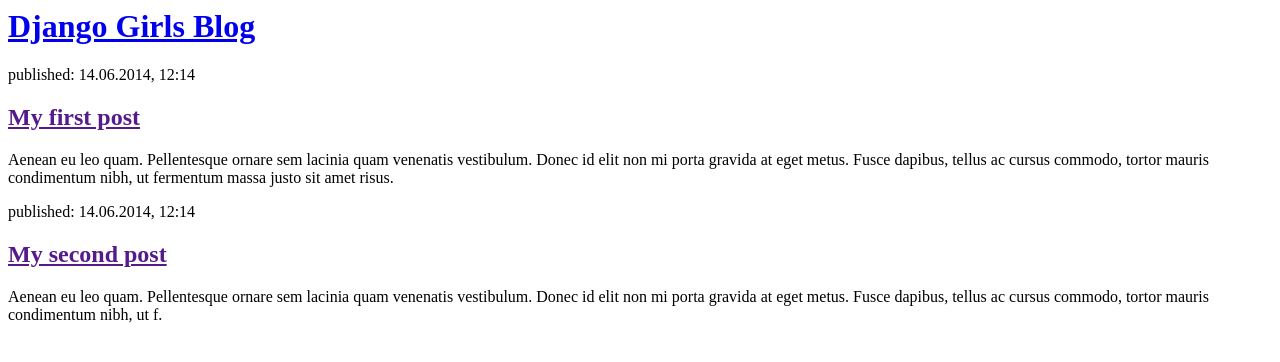
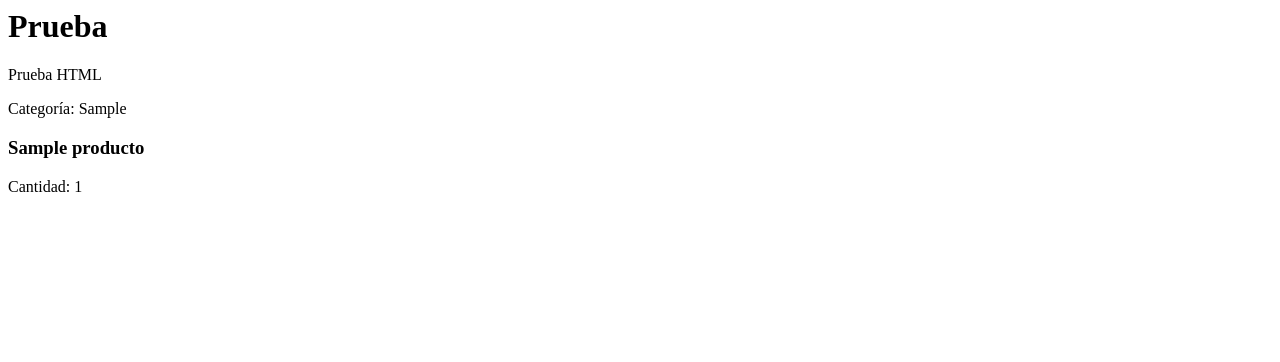
Before and after one commit to tomyquint/proyecto-programacion, a Django app: template stock_control/templates/stock_control/lista_productos.html in a window 1280 px wide. Shown: the top 362 px of the page. Run offline with Django 3.2, Linux system fonts and the light colour scheme; the template is opened without the code that fills it: values that come from a table or form of the project are taken from there, others are empty; tables that the repository leaves empty hold one stand-in row (values such as "Sample post"); parts of the project's set-up code (start-up, migrations or seed data) failed here and were passed over.

Commit message:
HTML modificado.

```diff
--- a/stock_control/models.py
+++ b/stock_control/models.py
@@ -2,19 +2,11 @@ from django.db import models
 
 # Create your models here.
 class Producto(models.Model):
-    category = models.CharField(max_length=50, blank=True, null=True)
-    item_name = models.CharField(max_length=50, blank=True, null=True)
-    quantity = models.IntegerField(default='0', blank=True, null=True)
-    receive_quantity = models.IntegerField(default='0', blank=True, null=True)
-    receive_by = models.CharField(max_length=50, blank=True, null=True)
-    issue_quantity = models.IntegerField(default='0', blank=True, null=True)
-    issue_by = models.CharField(max_length=50, blank=True, null=True)
-    issue_to = models.CharField(max_length=50, blank=True, null=True)
-    phone_number = models.CharField(max_length=50, blank=True, null=True)
-    created_by = models.CharField(max_length=50, blank=True, null=True)
-    reorder_level = models.IntegerField(default='0', blank=True, null=True)
-    last_updated = models.DateTimeField(auto_now_add=False, auto_now=True)
-    export_to_CSV = models.BooleanField(default=False)
+    categoría = models.CharField(max_length=50, blank=True, null=True)
+    marca = models.CharField(max_length=50, blank=True, null=True)
+    nombre = models.CharField(max_length=50, blank=True, null=True)
+    cantidad = models.IntegerField(default='0', blank=True, null=True)
+    código = models.BigIntegerField(max_length=13, blank=True, null=True)
 
     def __str__(self):
-        return self.item_name + str(self.quantity)
+        return self.nombre + ": " + str(self.cantidad) + " unidades"
--- a/stock_control/templates/stock_control/lista_productos.html
+++ b/stock_control/templates/stock_control/lista_productos.html
@@ -1,22 +1,18 @@
 <html>
     <head>
-        <title>Django Girls blog</title>
+        <title>Proyecto de Programación</title>
     </head>
     <body>
         <div>
-            <h1><a href="/">Django Girls Blog</a></h1>
-        </div>
-
-        <div>
-            <p>published: 14.06.2014, 12:14</p>
-            <h2><a href="">My first post</a></h2>
-            <p>Aenean eu leo quam. Pellentesque ornare sem lacinia quam venenatis vestibulum. Donec id elit non mi porta gravida at eget metus. Fusce dapibus, tellus ac cursus commodo, tortor mauris condimentum nibh, ut fermentum massa justo sit amet risus.</p>
-        </div>
-
-        <div>
-            <p>published: 14.06.2014, 12:14</p>
-            <h2><a href="">My second post</a></h2>
-            <p>Aenean eu leo quam. Pellentesque ornare sem lacinia quam venenatis vestibulum. Donec id elit non mi porta gravida at eget metus. Fusce dapibus, tellus ac cursus commodo, tortor mauris condimentum nibh, ut f.</p>
+            <h1>Prueba</h1>
+            <p>Prueba HTML</p>
+            {% for producto in productos %}
+                <div>
+                    <p> Categoría: {{ producto.categoría }}</p>
+                    <h3>{{ producto.nombre }}</h3>
+                    <p>Cantidad: {{ producto.cantidad|linebreaksbr }}</p>
+                </div>
+            {% endfor %}
         </div>
     </body>
 </html>
--- a/stock_control/views.py
+++ b/stock_control/views.py
@@ -1,5 +1,7 @@
 from django.shortcuts import render
+from .models import Producto
 
 # Create your views here.
 def lista_productos(request):
-    return render(request, 'stock_control/lista_productos.html', {})
+    productos = Producto.objects.all()
+    return render(request, 'stock_control/lista_productos.html', {'productos': productos})
```
Also changed, not shown: stock_control/forms.py (deleted, +0 -7 lines), control_stock/migrations/0001_initial.py (added), control_stock/migrations/0002_auto_20201005_0316.py (added), control_stock/migrations/__init__.py (added), stock_control/migrations/0003_auto_20201005_1511.py (added), stock_control/migrations/0004_auto_20201005_1548.py (added).
